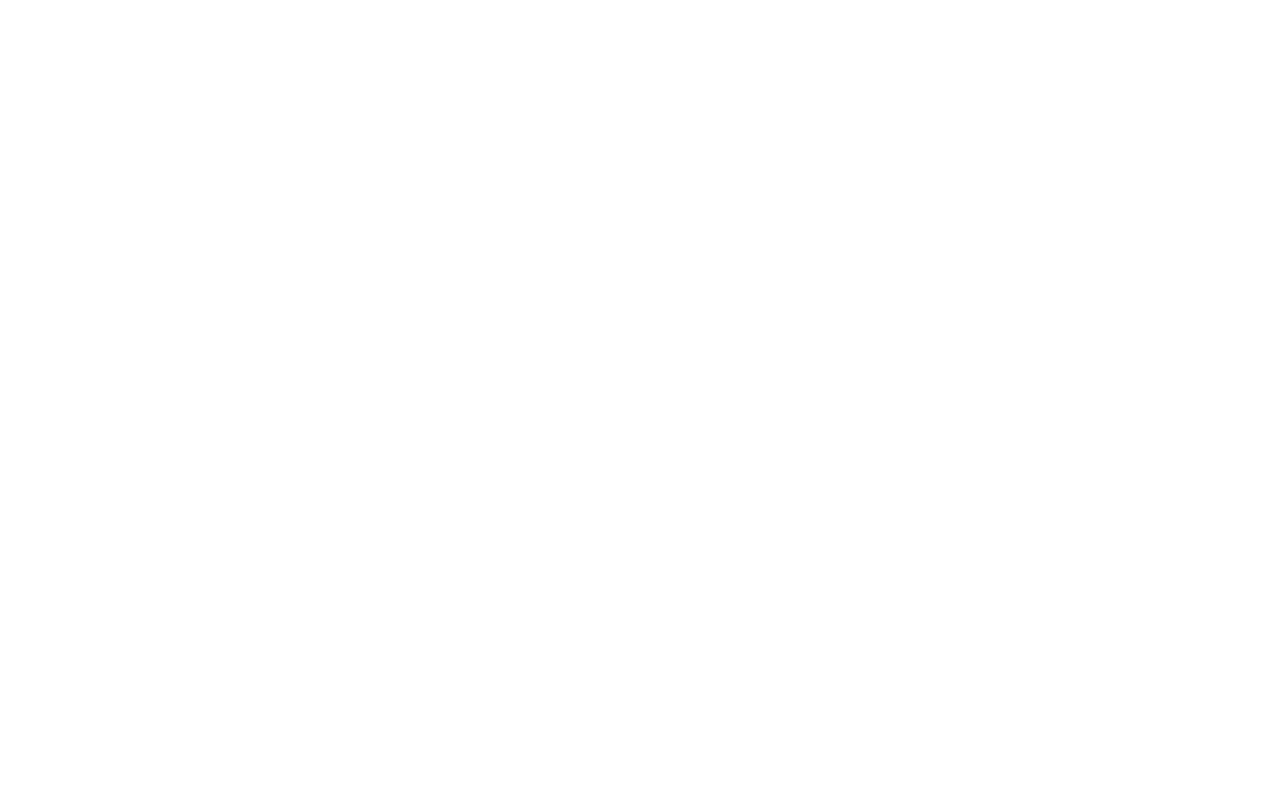
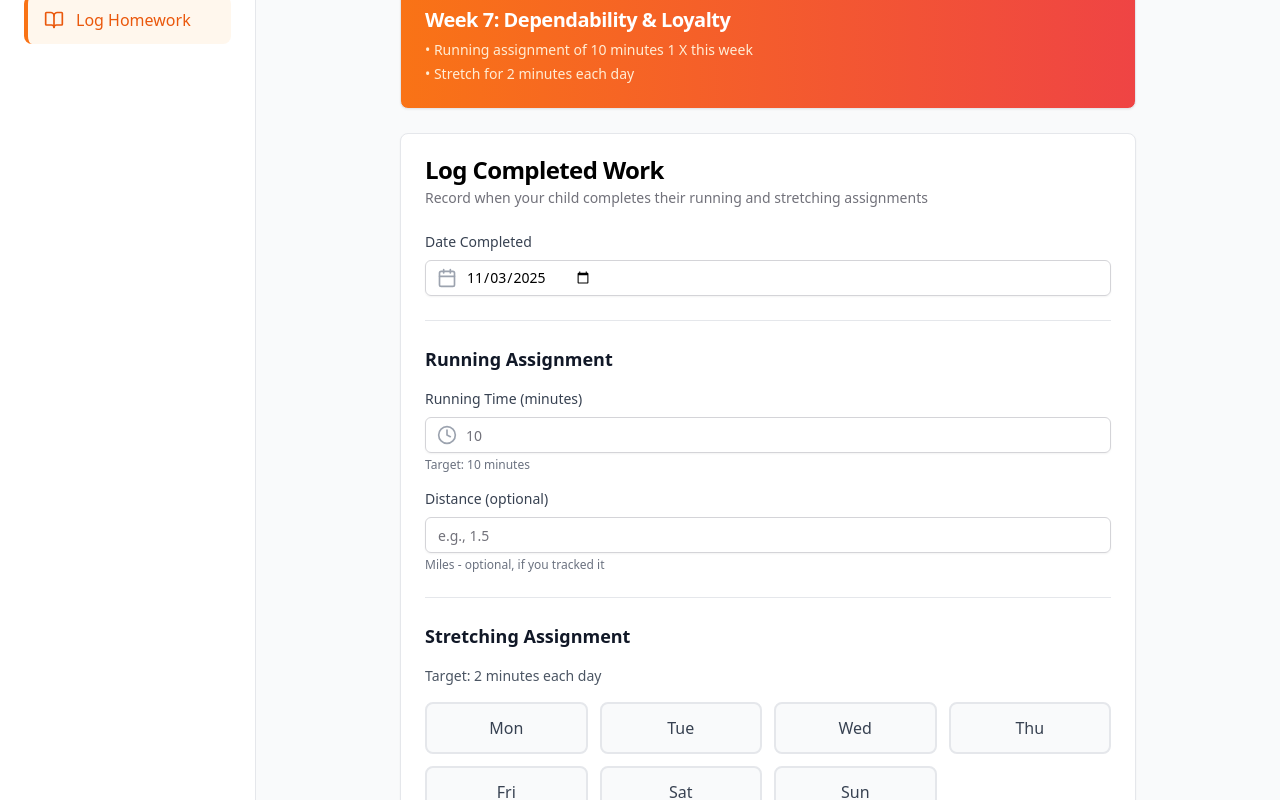
Before and after one commit to GoFast-Athlete-Training/gofast_runprogram_parent, a React (Vite) app: page /log-homework in a window 1280 px wide. Before the commit this address had no page. Shown: the part 220-1020 px from the top of the page. Before the commit the page ends 800 px from the top, so only its background shows below. Built offline with nearby package versions, Linux system fonts and the light colour scheme.

Commit message:
Add Log Homework page - parents can log running time, distance, and stretching days

```diff
--- a/src/App.jsx
+++ b/src/App.jsx
@@ -9,6 +9,7 @@
 import Dashboard from './pages/Dashboard.jsx';
 import Lesson from './pages/Lesson.jsx';
 import Feedback from './pages/Feedback.jsx';
+import LogHomework from './pages/LogHomework.jsx';
 
 function App() {
   return (
@@ -21,6 +22,7 @@
         <Route path="/dashboard" element={<Dashboard />} />
         <Route path="/lesson/:id" element={<Lesson />} />
         <Route path="/feedback" element={<Feedback />} />
+        <Route path="/log-homework" element={<LogHomework />} />
       </Routes>
     </Router>
   );
--- a/src/components/Sidebar.jsx
+++ b/src/components/Sidebar.jsx
@@ -1,6 +1,6 @@
 import React from 'react';
 import { useNavigate, useLocation } from 'react-router-dom';
-import { Calendar, TrendingUp, Home } from 'lucide-react';
+import { Calendar, TrendingUp, Home, BookOpen } from 'lucide-react';
 
 const Sidebar = () => {
   const navigate = useNavigate();
@@ -16,6 +16,11 @@
       label: 'Athlete Progress',
       path: '/feedback',
       icon: TrendingUp
+    },
+    {
+      label: 'Log Homework',
+      path: '/log-homework',
+      icon: BookOpen
     }
   ];
 
--- /dev/null
+++ b/src/pages/LogHomework.jsx
@@ -0,0 +1,187 @@
+import React, { useState } from 'react';
+import Header from '../components/Header.jsx';
+import Footer from '../components/Footer.jsx';
+import Sidebar from '../components/Sidebar.jsx';
+import { Card, CardContent, CardHeader, CardTitle, CardDescription } from '../components/ui/card.jsx';
+import { Button } from '../components/ui/button.jsx';
+import { Input } from '../components/ui/input.jsx';
+import { Calendar, Clock, CheckCircle } from 'lucide-react';
+
+// Hardcoded current week homework
+const currentHomework = {
+  week: 7,
+  weekFocus: 'Dependability & Loyalty',
+  runningAssignment: 'Running assignment of 10 minutes 1 X this week',
+  stretchingAssignment: 'Stretch for 2 minutes each day'
+};
+
+const LogHomework = () => {
+  const [date, setDate] = useState(new Date().toISOString().split('T')[0]);
+  const [runningMinutes, setRunningMinutes] = useState('');
+  const [distance, setDistance] = useState('');
+  const [stretchingDays, setStretchingDays] = useState([]);
+  const [submitted, setSubmitted] = useState(false);
+
+  const daysOfWeek = ['Monday', 'Tuesday', 'Wednesday', 'Thursday', 'Friday', 'Saturday', 'Sunday'];
+
+  const handleStretchingToggle = (day) => {
+    setStretchingDays(prev =>
+      prev.includes(day)
+        ? prev.filter(d => d !== day)
+        : [...prev, day]
+    );
+  };
+
+  const handleSubmit = (e) => {
+    e.preventDefault();
+    // In production, this would save to backend
+    console.log('Homework logged:', {
+      date,
+      runningMinutes,
+      distance,
+      stretchingDays
+    });
+    setSubmitted(true);
+    setTimeout(() => {
+      setSubmitted(false);
+      setDate(new Date().toISOString().split('T')[0]);
+      setRunningMinutes('');
+      setDistance('');
+      setStretchingDays([]);
+    }, 2000);
+  };
+
+  return (
+    <div className="min-h-screen bg-gray-50 flex">
+      <Sidebar />
+      <div className="flex-1 flex flex-col">
+        <Header />
+        <main className="flex-1 container mx-auto px-4 py-8 max-w-3xl">
+          <div className="mb-8">
+            <h1 className="text-3xl font-bold text-gray-900 mb-2">Log Homework</h1>
+            <p className="text-gray-600">
+              Track your child's weekly running and stretching assignments
+            </p>
+          </div>
+
+          <Card className="mb-6 bg-gradient-to-r from-orange-500 to-red-500 text-white">
+            <CardHeader>
+              <CardTitle className="text-xl">Week {currentHomework.week}: {currentHomework.weekFocus}</CardTitle>
+              <CardDescription className="text-orange-100 mt-2">
+                <p className="mb-1">• {currentHomework.runningAssignment}</p>
+                <p>• {currentHomework.stretchingAssignment}</p>
+              </CardDescription>
+            </CardHeader>
+          </Card>
+
+          <Card>
+            <CardHeader>
+              <CardTitle>Log Completed Work</CardTitle>
+              <CardDescription>
+                Record when your child completes their running and stretching assignments
+              </CardDescription>
+            </CardHeader>
+            <CardContent>
+              {submitted ? (
+                <div className="text-center py-8">
+                  <CheckCircle className="w-16 h-16 text-green-500 mx-auto mb-4" />
+                  <p className="text-lg font-semibold text-gray-900">Homework logged successfully!</p>
+                  <p className="text-gray-600">Great job staying on track!</p>
+                </div>
+              ) : (
+                <form onSubmit={handleSubmit} className="space-y-6">
+                  <div>
+                    <label className="block text-sm font-medium text-gray-700 mb-2">
+                      Date Completed
+                    </label>
+                    <div className="relative">
+                      <Calendar className="absolute left-3 top-1/2 transform -translate-y-1/2 w-5 h-5 text-gray-400" />
+                      <Input
+                        type="date"
+                        value={date}
+                        onChange={(e) => setDate(e.target.value)}
+                        className="pl-10"
+                        required
+                      />
+                    </div>
+                  </div>
+
+                  <div className="border-t pt-6">
+                    <h3 className="text-lg font-semibold text-gray-900 mb-4">Running Assignment</h3>
+
+                    <div className="mb-4">
+                      <label className="block text-sm font-medium text-gray-700 mb-2">
+                        Running Time (minutes)
+                      </label>
+                      <div className="relative">
+                        <Clock className="absolute left-3 top-1/2 transform -translate-y-1/2 w-5 h-5 text-gray-400" />
+                        <Input
+                          type="number"
+                          min="1"
+                          max="60"
+                          placeholder="10"
+                          value={runningMinutes}
+                          onChange={(e) => setRunningMinutes(e.target.value)}
+                          className="pl-10"
+                        />
+                      </div>
+                      <p className="text-xs text-gray-500 mt-1">Target: 10 minutes</p>
+                    </div>
+
+                    <div>
+                      <label className="block text-sm font-medium text-gray-700 mb-2">
+                        Distance (optional)
+                      </label>
+                      <Input
+                        type="number"
+                        step="0.1"
+                        min="0"
+                        placeholder="e.g., 1.5"
+                        value={distance}
+                        onChange={(e) => setDistance(e.target.value)}
+                      />
+                      <p className="text-xs text-gray-500 mt-1">Miles - optional, if you tracked it</p>
+                    </div>
+                  </div>
+
+                  <div className="border-t pt-6">
+                    <h3 className="text-lg font-semibold text-gray-900 mb-4">Stretching Assignment</h3>
+                    <p className="text-sm text-gray-600 mb-4">Target: 2 minutes each day</p>
+                    <div className="grid grid-cols-2 md:grid-cols-4 gap-3">
+                      {daysOfWeek.map((day) => (
+                        <button
+                          key={day}
+                          type="button"
+                          onClick={() => handleStretchingToggle(day)}
+                          className={`px-4 py-3 rounded-lg border-2 transition-all ${
+                            stretchingDays.includes(day)
+                              ? 'bg-green-50 border-green-500 text-green-700 font-semibold'
+                              : 'bg-gray-50 border-gray-200 text-gray-700 hover:border-orange-300'
+                          }`}
+                        >
+                          {day.slice(0, 3)}
+                        </button>
+                      ))}
+                    </div>
+                    <p className="text-xs text-gray-500 mt-2">
+                      Selected: {stretchingDays.length} day{stretchingDays.length !== 1 ? 's' : ''}
+                    </p>
+                  </div>
+
+                  <div className="pt-4">
+                    <Button type="submit" className="w-full" size="lg">
+                      Log Homework
+                    </Button>
+                  </div>
+                </form>
+              )}
+            </CardContent>
+          </Card>
+        </main>
+        <Footer />
+      </div>
+    </div>
+  );
+};
+
+export default LogHomework;
```
